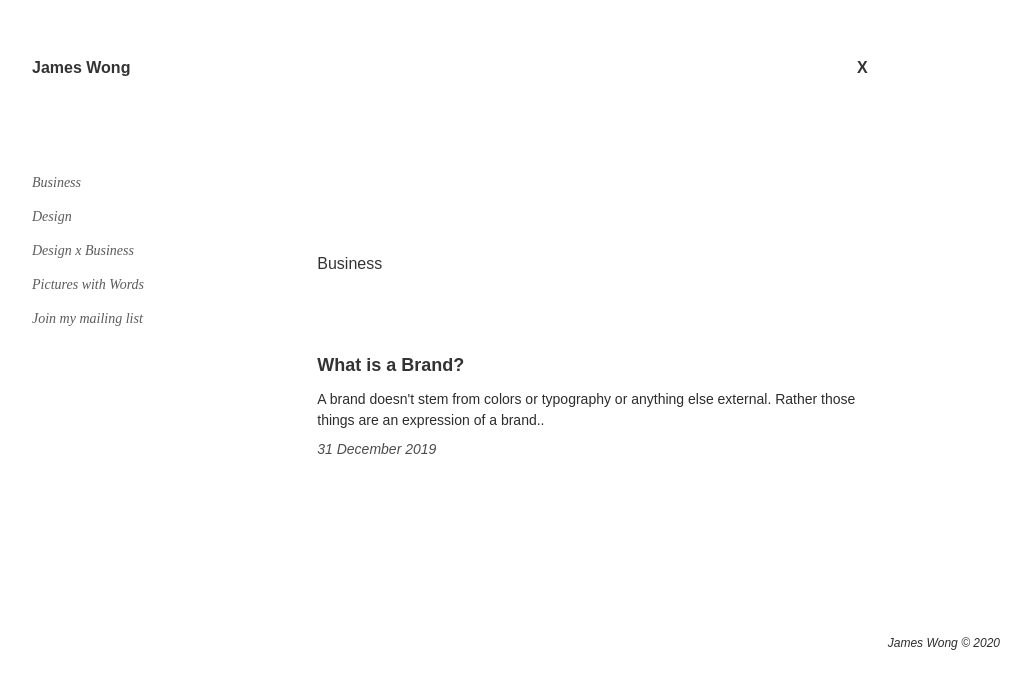
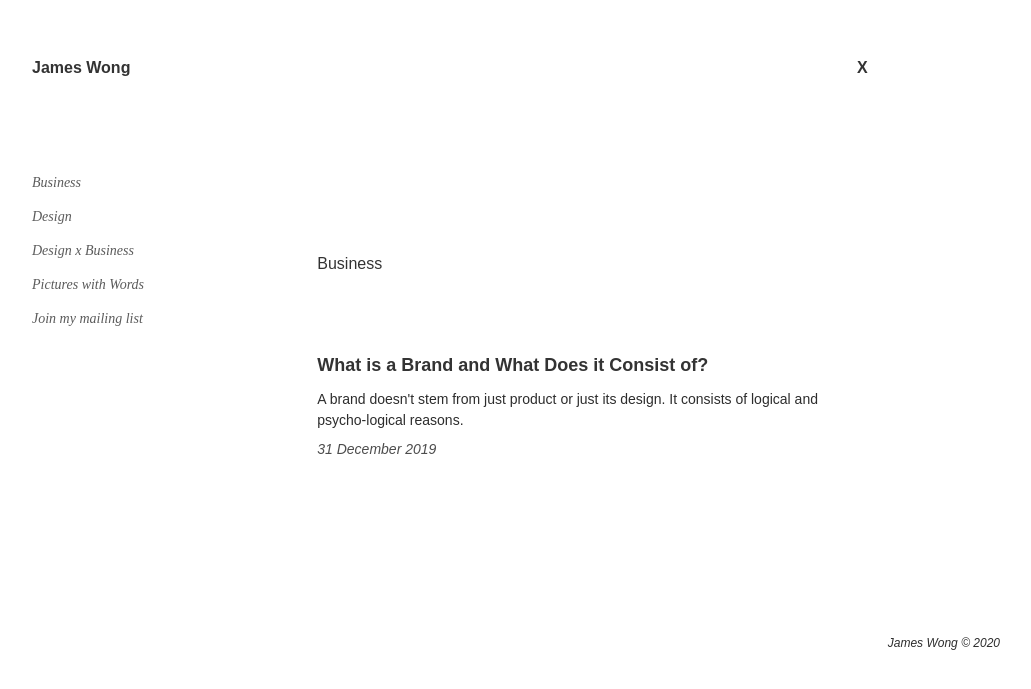
Before and after one commit to jazenwong/wong-blog, a Jekyll site: the page built from business.markdown, in a window 1280 px wide. Shown: the top 689 px of the page, without its empty margins (124-1155 px from the left). Built offline with Jekyll 4.4.1, drawn with Linux system fonts in a browser that asks for light colours; some web fonts are replaced; some of the changed lines change nothing that is shown.

Commit message:
what is a brand

```diff
--- a/_posts/business/2019-12-31-what-is-a-brand.markdown
+++ b/_posts/business/2019-12-31-what-is-a-brand.markdown
@@ -1,8 +1,27 @@
 ---
 layout: "post"
-title: What is a Brand?
+title: What is a Brand and What Does it Consist of?
 date:   2019-12-31
 categories: business
-description: A brand doesn't stem from colors or typography or anything else external. Rather those things are an expression of a brand..
+description: A brand doesn't stem from just product or just its design. It consists of logical and psycho-logical reasons.
 permalink: what-is-a-brand
 ---
+
+The concept of a brand is very ethereal — it's hard to define what a brand is, let alone to define what makes a brand "good." When a colleague says, "wow, that company has great branding!", what does that really mean? To a designer, a brand may be analogous to a cohesive and meaningful graphical identity. To a business person, a brand may be the products and services the company sells.
+
+But we all know that a brand is neither /just/ graphic design or product. It's also the story of a company, what it stands for, the culture, etc., the list goes on. The concept of a "brand" exists in a gray area that can't be exactly defined (maybe that's the way it should be.)
+
+This gray area is the reason why businesses hire "branding agencies" to help them create a brand, which agencies are more than happy to do (and many of them do it successfully.) But the ultimate irony is that a company or agency can't internally determine if a brand exists, only outsiders can determine that.
+
+All a company or person can do is to try checking as many boxes as possible, as well as possible, in hopes that creates them a brand. For the deterministic-minded people, typically businesspeople, this is probably an unsettling opinion (I very much empathize with this feeling, as I'm the type of person who finds comfort in following a process in pursuit of a guaranteed result.) Conversely, for the indeterministic, there may be comfort in not having to follow a ten-step recipe to success.
+
+## The Logical and Psycho-Logical
+Although we can't list out everything that goes into making a brand, we can categorize the things we do know into either being logical or psycho-logical.
+
+Logical components are the more deterministic decisions that an economist or engineer may make. For example, the setting up of legal and accounting structures in an organization or the managing of a company's supply-chain. Another example is the marketer who only relies on data found in their market research to make decisions.
+
+Psycho-logical components are the more "illogical" decisions that don't have an obvious direct relation to the outcome that's desired. In "Alchemy," a great example provided was how envelope design affected the amount of money donated.
+
+A logically-minded marketer might try sending out surveys to a sample of households asking if they would donate more based on the envelope orientation. They would then act in accordance to whatever their results returned. But there is a massive flaw in this approach, people don't know why they really do things.
+
+The logical is a big part of what a brand consists of, without it, a company can't operate.
```
